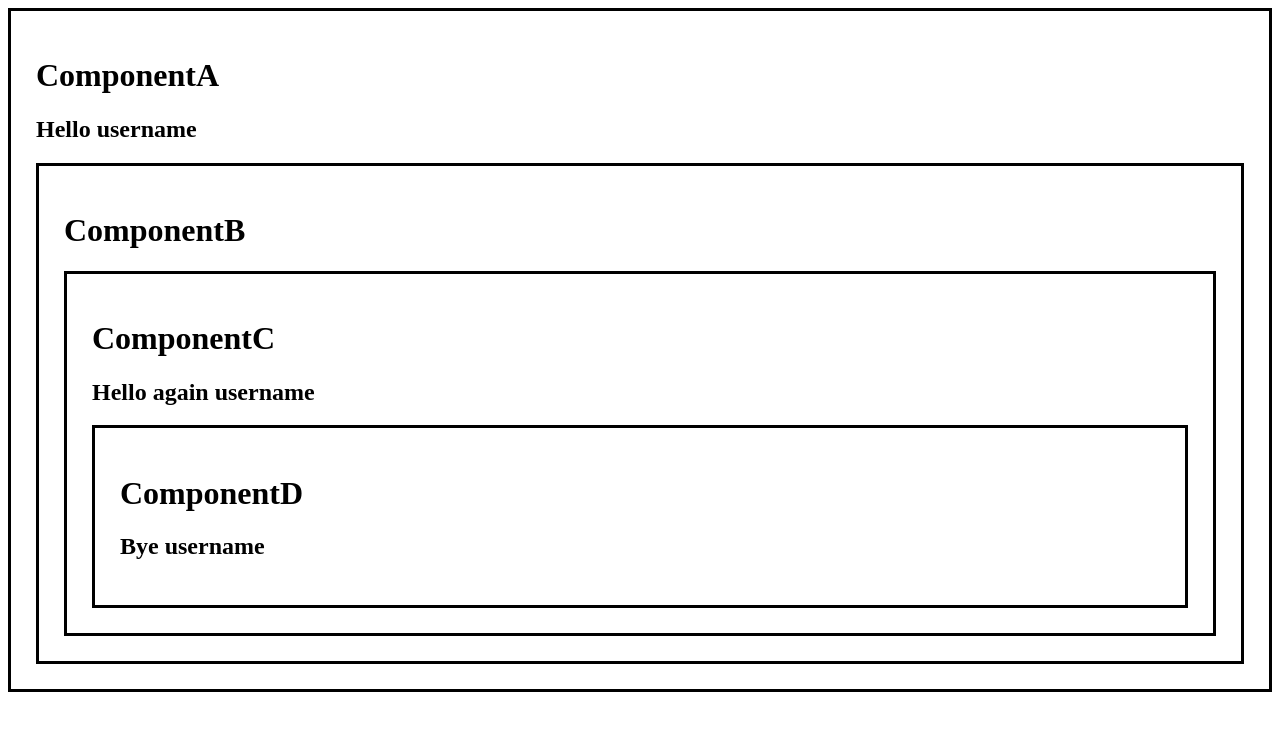
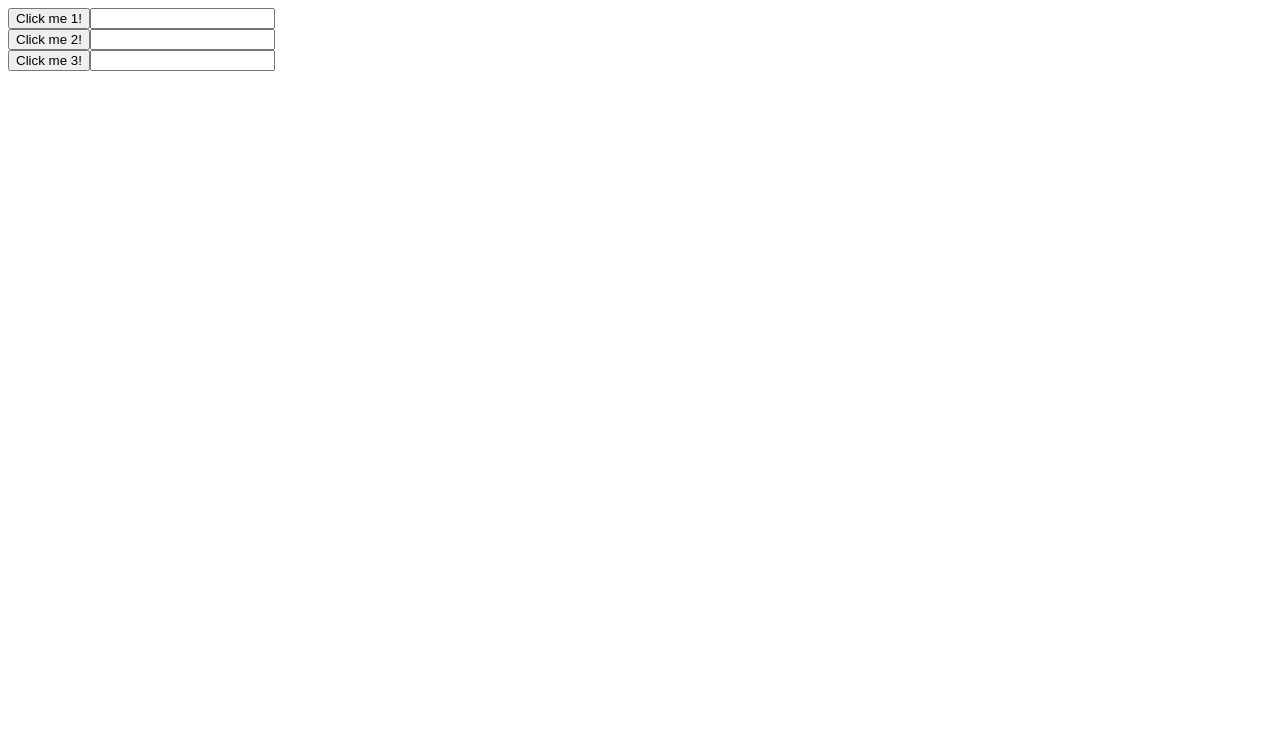
Before and after one commit to ChristinaW44/ReactFullWebsiteTutorial, a React (Vite) app in the folder my-react-app/: page / in a window 1280 px wide. Shown: the top 730 px of the page. Built offline with nearby package versions, Linux system fonts and the light colour scheme.

Commit message:
used useRef to avoid rerendering components

```diff
--- a/my-react-app/src/App.jsx
+++ b/my-react-app/src/App.jsx
@@ -20,7 +20,7 @@
   return (
     <>
       {/* <Header /> */}
-      <ComponentA />
+      <MyComponent />
       {/* <Footer /> */}
     </>
   );
--- a/my-react-app/src/MyComponent.jsx
+++ b/my-react-app/src/MyComponent.jsx
@@ -1,4 +1,4 @@
-import React, {useState, useEffect} from "react";
+import React, {useState, useEffect, useRef} from "react";
 
 // function MyComponent(){
 //     // const [name, setName] = useState("Guest");
@@ -190,35 +190,81 @@
 //     )
 // }
 
+// function MyComponent(){
+//     const [width, setWidth] = useState(window.innerWidth);
+//     const [height, setHeight] = useState(window.innerHeight);
+
+//     useEffect(() => {
+//         window.addEventListener("resize", handleResize);
+//         console.log("EVENT LISTENER ADDED");
+
+//         return () => {
+//             window.removeEventListener("resize", handleResize);
+//             console.log("EVENT LISTENER REMOVED");
+//         }
+//     }, []);
+
+//     useEffect(() => {
+//         document.title = `Size: ${width} x ${height}`;
+//     }, [width, height]);
+
+//     function handleResize(){
+//         setWidth(window.innerWidth);
+//         setHeight(window.innerHeight);
+//     }
+
+//     return(
+//         <>
+//             <p>Window Width: {width}px</p>
+//             <p>Window Height: {height}px</p>
+//         </>
+//     )
+// }
+
 function MyComponent(){
-    const [width, setWidth] = useState(window.innerWidth);
-    const [height, setHeight] = useState(window.innerHeight);
+    const inputRef1 = useRef(null);
+    const inputRef2 = useRef(null);
+    const inputRef3 = useRef(null);
 
-    useEffect(() => {
-        window.addEventListener("resize", handleResize);
-        console.log("EVENT LISTENER ADDED");
+    function handleClick1(){
+        inputRef1.current.focus();
+        inputRef1.current.style.backgroundColor = "yellow";
+        inputRef2.current.style.backgroundColor = "";
+        inputRef3.current.style.backgroundColor = "";
+    }
 
-        return () => {
-            window.removeEventListener("resize", handleResize);
-            console.log("EVENT LISTENER REMOVED");
-        }
-    }, []);
+    function handleClick2(){
+        inputRef2.current.focus();
+        inputRef1.current.style.backgroundColor = "";
+        inputRef2.current.style.backgroundColor = "yellow";
+        inputRef3.current.style.backgroundColor = "";
+    }
 
-    useEffect(() => {
-        document.title = `Size: ${width} x ${height}`;
-    }, [width, height]);
-
-    function handleResize(){
-        setWidth(window.innerWidth);
-        setHeight(window.innerHeight);
+    function handleClick3(){
+        inputRef3.current.focus();
+        inputRef1.current.style.backgroundColor = "";
+        inputRef2.current.style.backgroundColor = "";
+        inputRef3.current.style.backgroundColor = "yellow";
     }
 
     return(
-        <>
-            <p>Window Width: {width}px</p>
-            <p>Window Height: {height}px</p>
-        </>
-    )
+        <div>
+            <button onClick={handleClick1}>
+                Click me 1!
+            </button>
+            <input ref={inputRef1}/> <br/>
+
+            <button onClick={handleClick2}>
+                Click me 2!
+            </button>
+            <input ref={inputRef2}/><br/>
+
+            <button onClick={handleClick3}>
+                Click me 3!
+            </button>
+            <input ref={inputRef3}/><br/>
+        </div>
+    );
 }
 
 export default MyComponent
```
